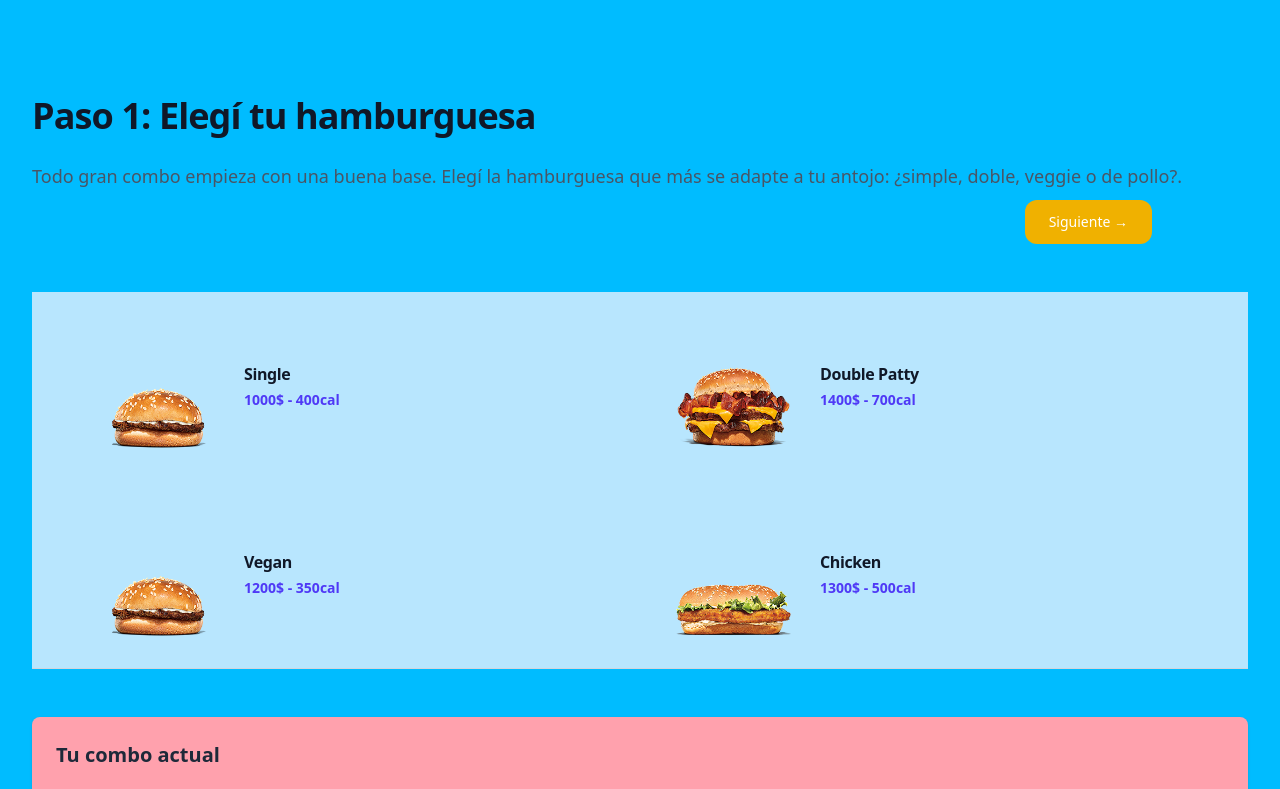
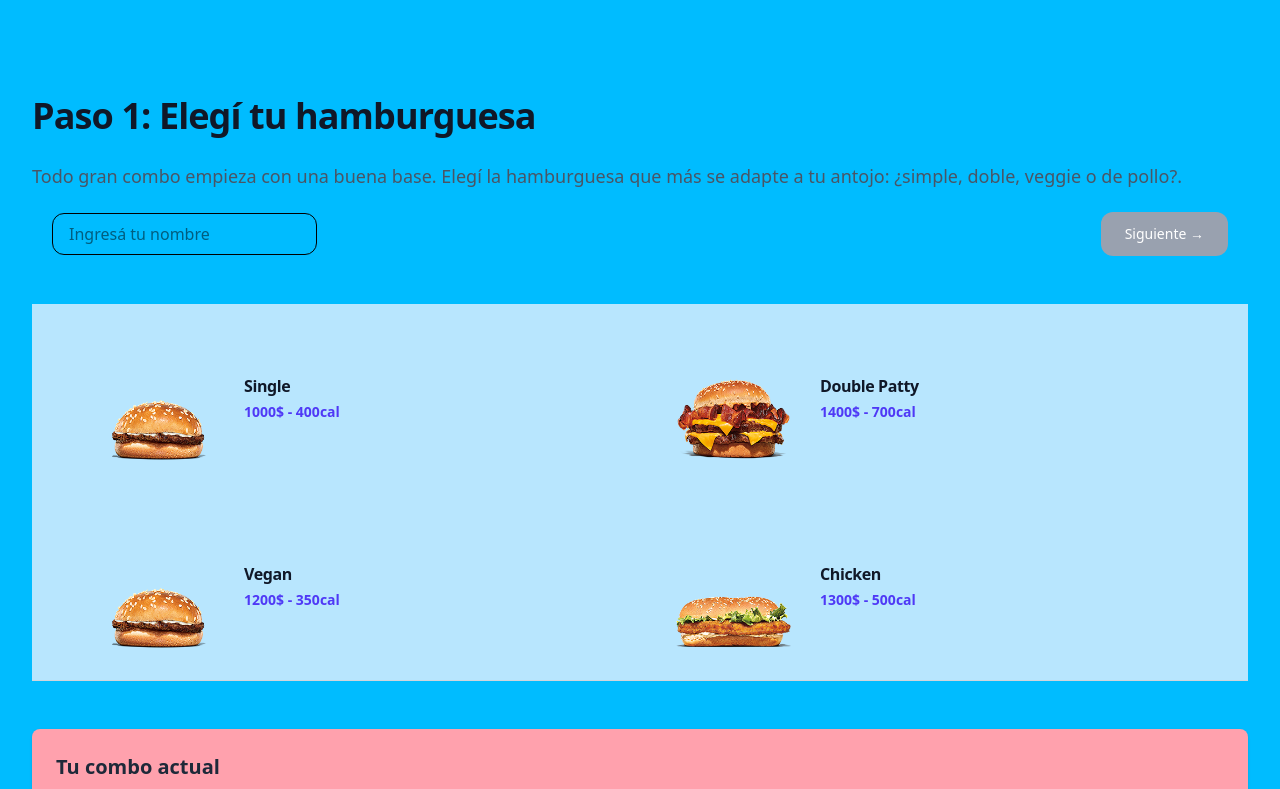
Before and after one commit to walter-castillo/AppArmatuCombo, a Next.js app: page /bases in a window 1280 px wide. Shown: the top 789 px of the page. Built offline with nearby package versions, Linux system fonts and the light colour scheme.

Commit message:
agregue limpiar y agregar nombre al slide

```diff
--- a/app/bases/page.jsx
+++ b/app/bases/page.jsx
@@ -1,6 +1,7 @@
 import Bases from "@/components/Bases";
 import ComboPreview from "@/components/ComboPreview";
 import Next from "@/components/Next";
+import NombreInput from "@/components/NombreInput";
 
 const Page = () => {
   return (
@@ -14,7 +15,9 @@ const Page = () => {
           más se adapte a tu antojo: ¿simple, doble, veggie o de pollo?.
         </p>
       </div>
-      <div className="m-2 flex justify-end lg:px-22">
+      {/* <div className="m-2 flex justify-end lg:px-22"> */}
+      <div className="m-5 flex justify-between items-center max-w-7xl ">
+        <NombreInput />
         <Next url={"/ingredientes"} />
       </div>
       <div className="grid max-w-7xl gap-20 px-6 lg:px-8 mt-12 bg-sky-200">
--- a/components/ComboPreview.jsx
+++ b/components/ComboPreview.jsx
@@ -12,6 +12,10 @@ console.log(comboSeleccionado);
         <h3 className="text-xl font-bold mb-4 text-gray-800">
           Tu combo actual
         </h3>
+        <p className="mb-4 text-lg text-gray-900">
+          <span className="font-semibold">Nombre del combo:</span>{" "}
+          {comboSeleccionado.name}
+        </p>
         <ul className="text-gray-700 space-y-2">
           <li>
             <span className="font-semibold">Base:</span>{" "}
--- a/components/FinalizarButton.jsx
+++ b/components/FinalizarButton.jsx
@@ -1,35 +1,40 @@
 "use client";
+import { LimpiarSelectedCombo } from "@/store/slices/comboSlice";
 import jsPDF from "jspdf";
 import { useRouter } from "next/navigation";
-import { useSelector } from "react-redux";
+import { useDispatch, useSelector } from "react-redux";
 
 const FinalizarButton = () => {
   const comboSeleccionado = useSelector((state) => state.combo.selectedCombo);
-  console.log(comboSeleccionado);
+  const dispatch=useDispatch()
 
   const router = useRouter();
 
   const generarPDF = () => {
     const doc = new jsPDF({
       unit: "mm",
-      format: [80, 100],
+      format: [90, 130],
     });
 
     doc.setFontSize(16);
     doc.text("Resumen de tu combo", 10, 20);
+    doc.text(`Nombre: ${comboSeleccionado.name}`, 10, 30);
 
     doc.setFontSize(12);
-    doc.text(`Hamburguesa: ${comboSeleccionado.base}`, 10, 40);
+    doc.text(`Hamburguesa: ${comboSeleccionado.base.name}`, 10, 40);
     doc.text(
       `Ingredientes: ${comboSeleccionado.ingredients.join(", ")}`,
       10,
       50
     );
     doc.text(`Bebida: ${comboSeleccionado.drink}`, 10, 60);
+    doc.text(`Bebida: ${comboSeleccionado.totalPrice}`, 10, 70);
+    doc.text(`Bebida: ${comboSeleccionado.totalCal}`, 10, 80);
 
     doc.save("combo-resumen.pdf");
 
     router.push("/bases");
+    dispatch(LimpiarSelectedCombo());
   };
 
   return (
--- a/components/Next.jsx
+++ b/components/Next.jsx
@@ -2,23 +2,25 @@
 
 import Link from "next/link";
 import { usePathname } from "next/navigation";
+import { useSelector } from "react-redux";
 
-const Next = ({url}) => {
+const Next = ({ url }) => {
   const pathName = usePathname();
-/*   const nextHref =
-    pathName === "/bases"
-      ? "/ingredientes"
-      : pathName === "/ingredientes"
-      ? "/bebidas"
-      : pathName;
- */
-  return (
+
+  const selectedCombo = useSelector((state) => state.combo.selectedCombo);
+
+  return (!selectedCombo.base || !selectedCombo.name) ? (
+    <button
+      disabled
+      className="px-6 py-3 text-sm font-medium text-white bg-gray-400 rounded-xl cursor-not-allowed"
+    >
+      Siguiente →
+    </button>
+  ) : (
     <Link
+      href={url || pathName}
+      onClick={() => console.log("Ir al paso siguiente", pathName)}
       className="px-6 py-3 text-sm font-medium text-white bg-yellow-500 rounded-xl hover:bg-yellow-600 transition"
-
-      href={url ? url : pathName}
-
-      onClick={() => console.log("Ir al paso siguiente", pathName)}
     >
       Siguiente →
     </Link>
--- /dev/null
+++ b/components/NombreInput.jsx
@@ -0,0 +1,29 @@
+"use client";
+import { ingresarNombre } from "@/store/slices/comboSlice";
+import { useState } from "react";
+import { useDispatch, useSelector } from "react-redux";
+
+const NombreInput = () => {
+  const selectedCombo = useSelector((state) => state.combo.selectedCombo);
+  const [nombre, setNombre] = useState("");
+  const dispatch = useDispatch();
+
+  const changeName = (valor) => {
+    setNombre(valor);
+    dispatch(ingresarNombre(valor));
+  };
+
+  return (
+    <div>
+      <input
+        type="text"
+        placeholder="Ingresá tu nombre"
+        value={nombre}
+        onChange={(e) => changeName(e.target.value)}
+        className="px-4 py-2 border rounded-xl focus:outline-none focus:ring-2 focus:ring-lime-400"
+      />
+    </div>
+  );
+};
+
+export default NombreInput;
--- a/store/slices/comboSlice.js
+++ b/store/slices/comboSlice.js
@@ -87,17 +87,14 @@ const initialState = {
     },
   ],
   selectedCombo: {
+    name:null,
     base: null,
     ingredients: [],
     drink: null,
     totalPrice: 0,
     totalCal: 0,
+
   },
-  // selectedCombo: {
-  //   base: "Hamburguesa doble",
-  //   ingredients: ["Queso", "Lechuga", "Tomate"],
-  //   drink: "Coca-Cola"
-  // },
 };
 
 const comboSlice = createSlice({
@@ -111,6 +108,20 @@ const comboSlice = createSlice({
       state.selectedCombo.totalCal =action.payload.cal
      },
 
+     ingresarNombre:(state, action) => {
+      state.selectedCombo.name = action.payload;
+     },
+
+     LimpiarSelectedCombo:(state) => {
+      state.selectedCombo =  {
+        name:null,
+        base: null,
+        ingredients: [],
+        drink: null,
+        totalPrice: 0,
+        totalCal: 0,
+      }
+     },
 
   }
 })
@@ -174,6 +185,6 @@ export const {
   clearCombo,
 } = comboSlice.actions; */
 
-export const {seleccionarBase}=comboSlice.actions;
+export const { seleccionarBase, ingresarNombre, LimpiarSelectedCombo } = comboSlice.actions;
 
 export default comboSlice.reducer;
```
